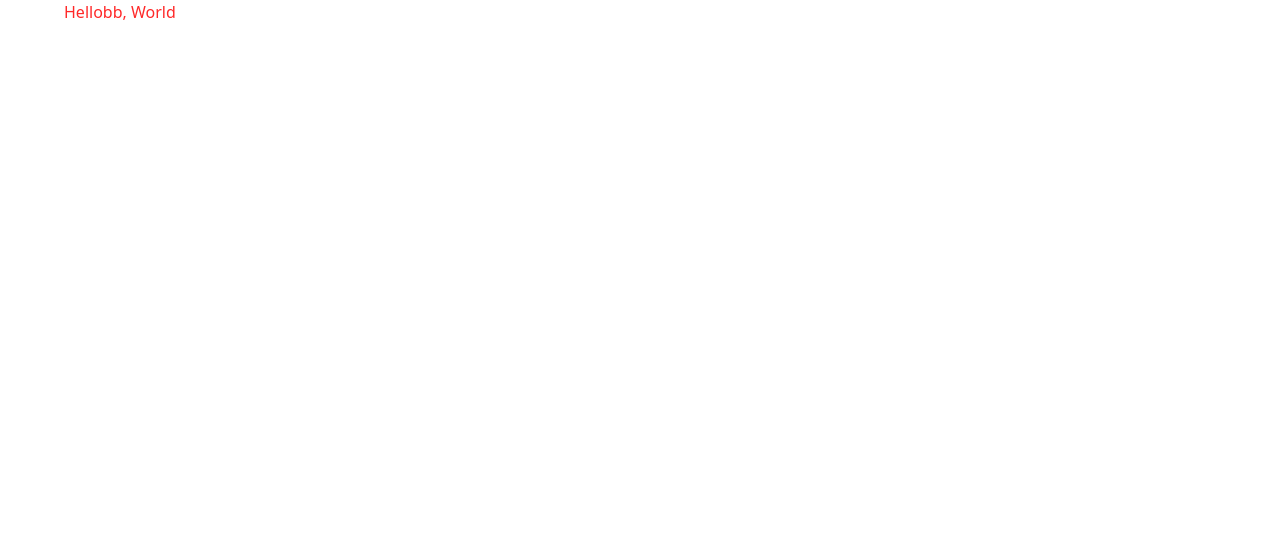
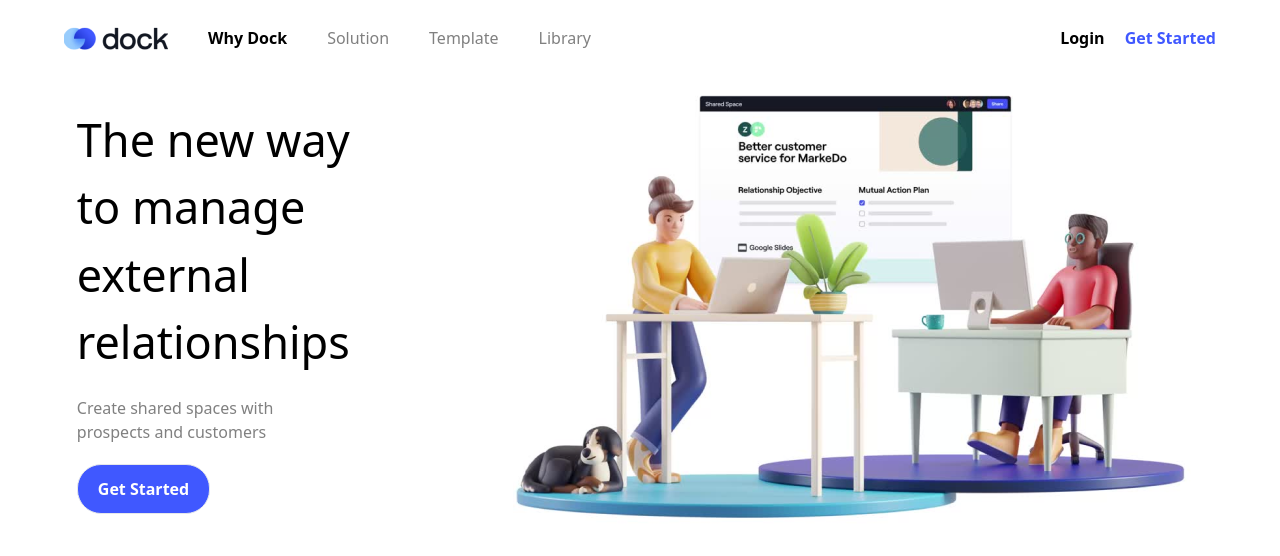
Before and after one commit to Bushra-2024/second-way-to-add-repository, a website: page src/index.html in a window 1280 px wide. Drawn offline with Linux system fonts and the light colour scheme.

Commit message:
second name

```diff
--- a/src/index.html
+++ b/src/index.html
@@ -7,7 +7,26 @@
     <link href="./output.css" rel="stylesheet">
 </head>
 <body>
-    <p class="text-[#ff0000d7] ml-16">Hellobb, World</p>
-
+    <navbar class="flex justify-between px-[5%] py-[2%]">
+       <div class="flex gap-10">
+        <img src="./img/Rectangle.png" alt="">
+        <p class="font-bold">Why Dock</p>
+        <p class="text-[gray]">Solution</p>
+        <p class="text-[gray]">Template</p>
+        <p class="text-[gray]">Library</p>
+       </div>
+       <div class="flex gap-5">
+        <button class="font-bold ">Login</button>
+        <button class="font-bold text-[#4058FF]">Get Started</button>
+       </div>
+    </navbar>
+    <header class="flex px-[6%] justify-between items-center">
+        <div class="">
+            <h1 class="text-[45px] w-[70%]">The new way to manage external relationships</h1>
+            <p class="text-[gray] py-5">Create shared spaces with <br> prospects and customers</p>
+            <button class="font-bold bg-[#4058FF] text-white border rounded-3xl py-3 px-5">Get Started</button>
+        </div>
+        <img src="./img/Rectangle (1).png" alt="">
+    </header>
 </body>
 </html>
```
Also changed, not shown: Rectangle.png (added), src/img/Rectangle (1).png (added), src/img/Rectangle.png (added), src/output.css.
